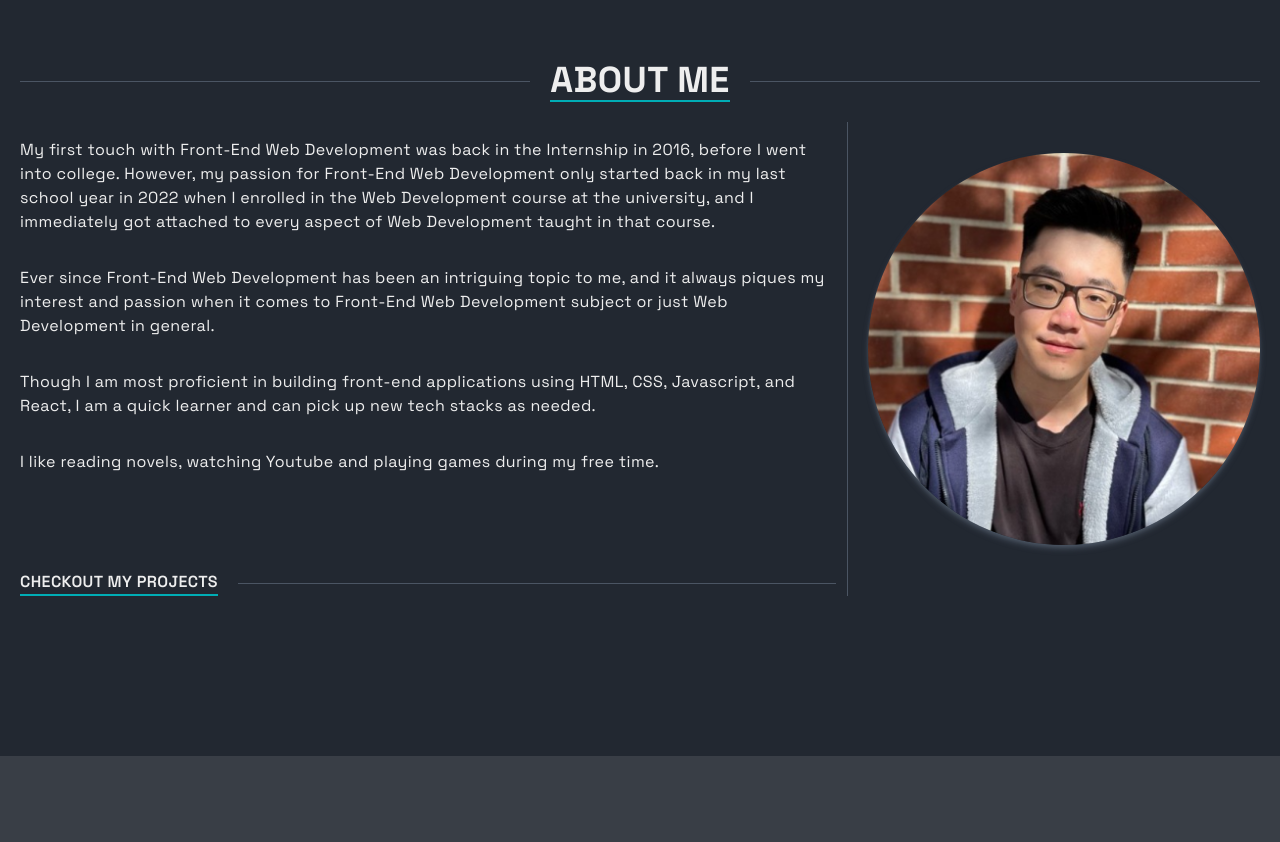
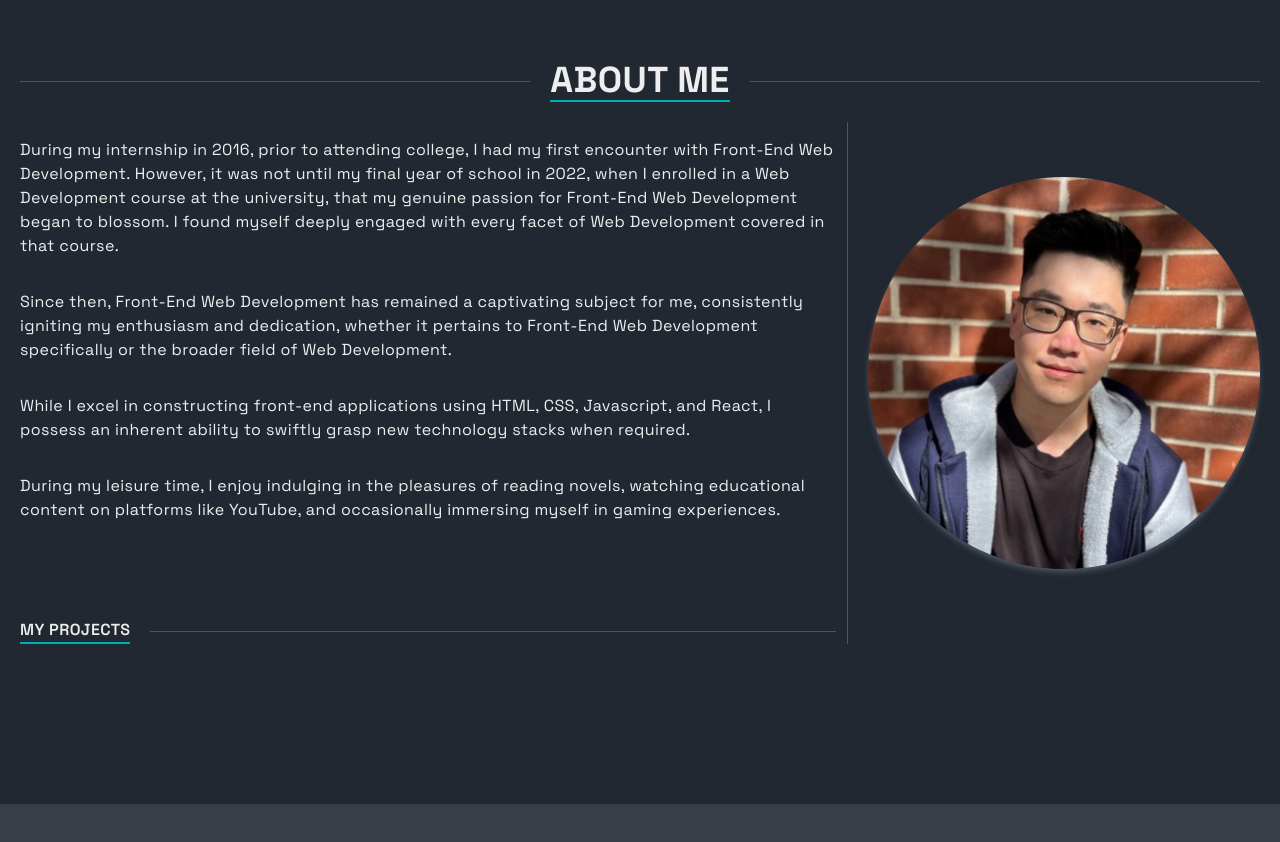
Before and after one commit to sqle157/personal-website, a React (Vite) app: page / in a window 1280 px wide. Shown: the part 900-1742 px from the top of the page. Built offline with nearby package versions, Linux system fonts and the light colour scheme.

Commit message:
Change about introduction

```diff
--- a/src/components/About.jsx
+++ b/src/components/About.jsx
@@ -37,27 +37,16 @@ const About = () => {
 							visible ? 'after:h-[100%]' : 'after:h-0'
 						} after:origin-top after:bg-gray-600 after:delay-150 after:duration-700 after:ease-in`}>
 						<p className='py-4 text-[#EEEEEE]'>
-							My first touch with Front-End Web Development was back in the
-							Internship in 2016, before I went into college. However, my
-							passion for Front-End Web Development only started back in my last
-							school year in 2022 when I enrolled in the Web Development course
-							at the university, and I immediately got attached to every aspect
-							of Web Development taught in that course.
+							During my internship in 2016, prior to attending college, I had my first encounter with Front-End Web Development. However, it was not until my final year of school in 2022, when I enrolled in a Web Development course at the university, that my genuine passion for Front-End Web Development began to blossom. I found myself deeply engaged with every facet of Web Development covered in that course.
 						</p>
 						<p className='py-4 text-[#EEEEEE]'>
-							Ever since Front-End Web Development has been an intriguing topic
-							to me, and it always piques my interest and passion when it comes
-							to Front-End Web Development subject or just Web Development in
-							general.
+							Since then, Front-End Web Development has remained a captivating subject for me, consistently igniting my enthusiasm and dedication, whether it pertains to Front-End Web Development specifically or the broader field of Web Development.
 						</p>
 						<p className='py-4 text-[#EEEEEE]'>
-							Though I am most proficient in building front-end applications
-							using HTML, CSS, Javascript, and React, I am a quick learner and
-							can pick up new tech stacks as needed.
+							While I excel in constructing front-end applications using HTML, CSS, Javascript, and React, I possess an inherent ability to swiftly grasp new technology stacks when required.
 						</p>
 						<p className='py-4 text-[#EEEEEE]'>
-							I like reading novels, watching Youtube and playing games during
-							my free time.
+							During my leisure time, I enjoy indulging in the pleasures of reading novels, watching educational content on platforms like YouTube, and occasionally immersing myself in gaming experiences.
 						</p>
 						<div
 							className={`mt-20 flex items-center gap-5 ${
@@ -69,7 +58,7 @@ const About = () => {
 								smooth
 								duration={200}
 								className='inline-block cursor-pointer border-b-2 border-b-[#00ADB5] font-semibold uppercase text-[#EEEEEE]'>
-								Checkout my projects
+								My projects
 							</Link>
 						</div>
 					</div>
```
